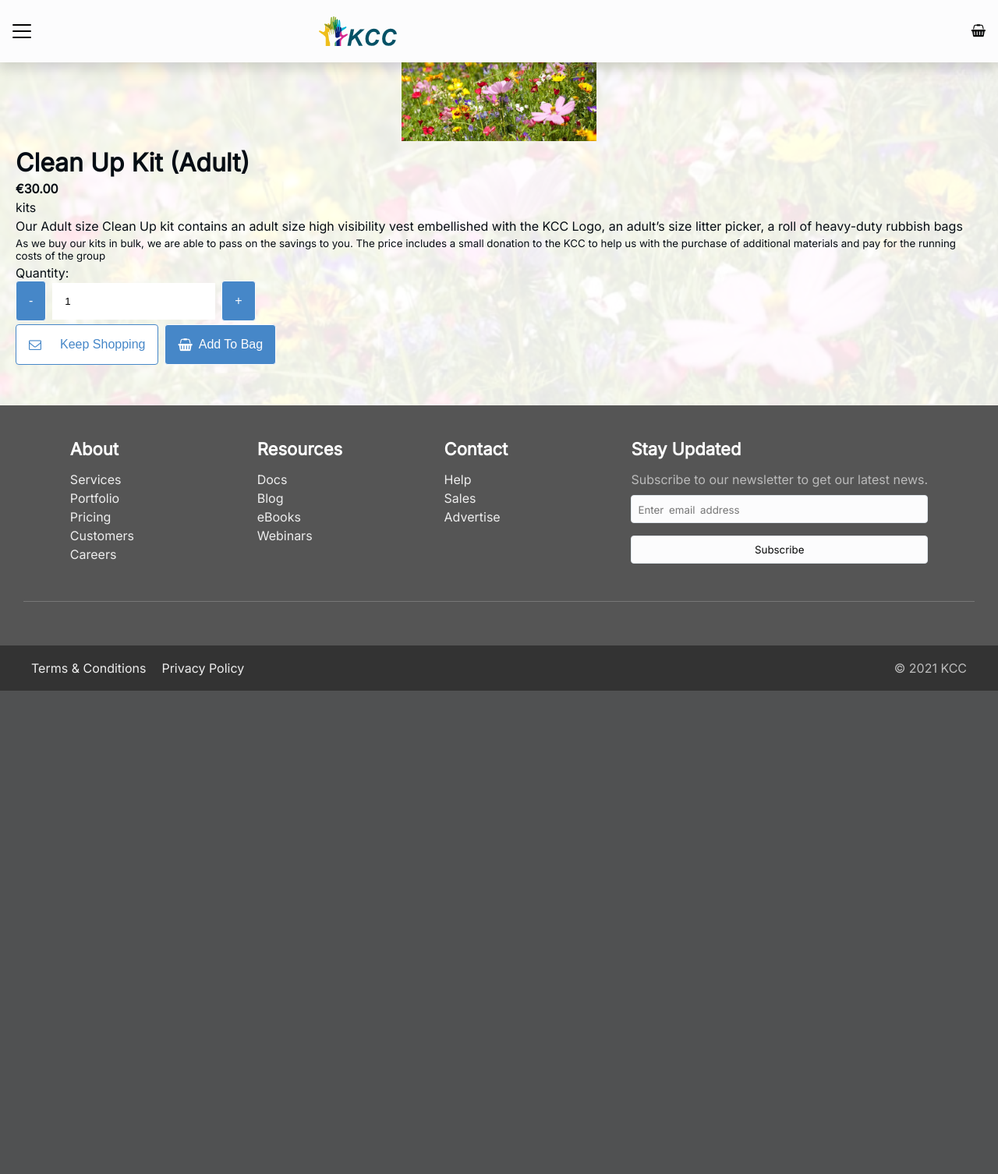
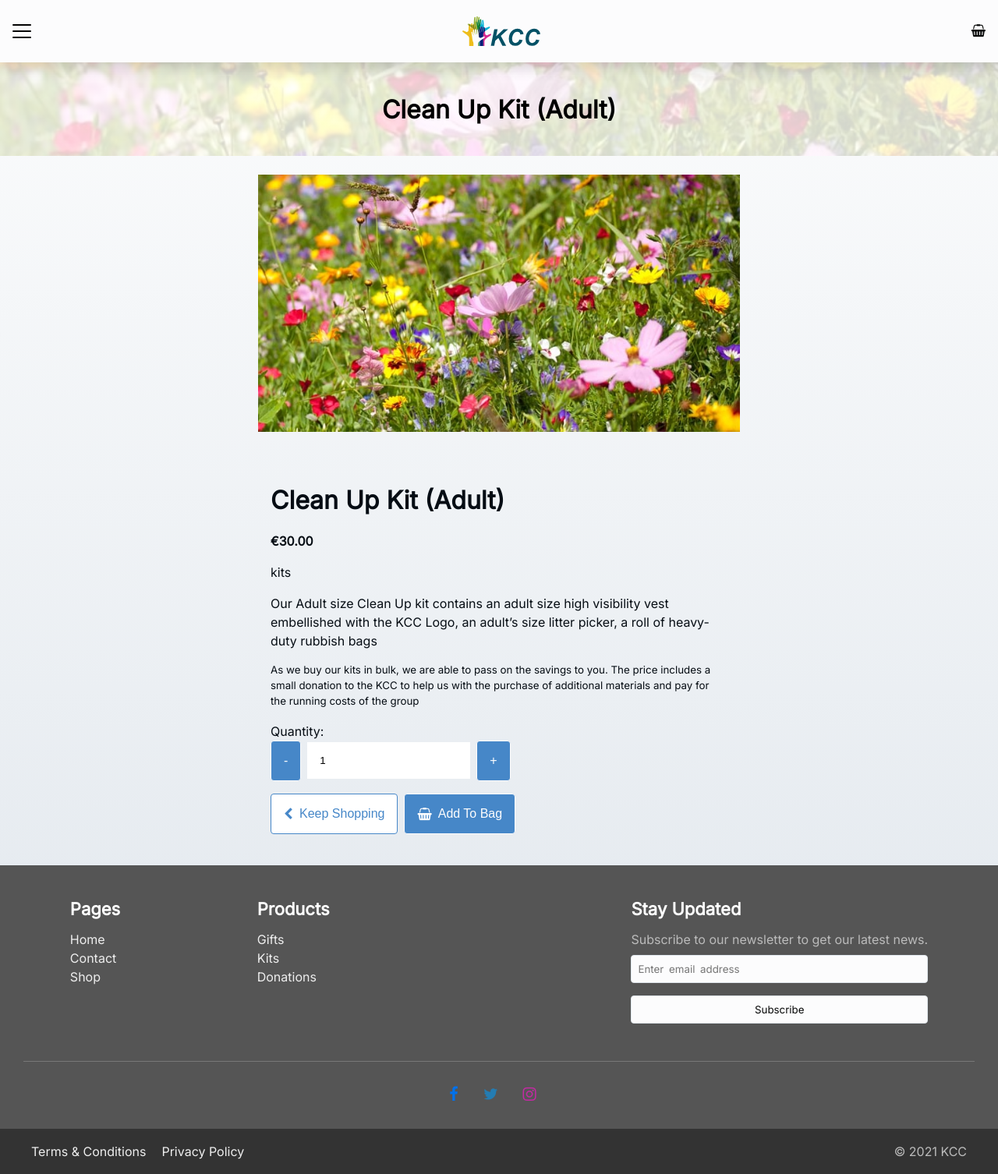
Before and after one commit to Code-Institute-Submissions/edwarddoyle-CI-MS4, a Django app: page /products/1 in a window 1280 px wide. Shown: the whole page at 78% size. Before the commit the page ends 886 px from the top, so only its background shows below. Run offline with Django 3.2, Linux system fonts and the light colour scheme; data comes from the database, SQL or seed files in the repository; some libraries are stand-ins or nearby versions; some web fonts are replaced.

Commit message:
Refactor HTML code

```diff
--- a/home/templates/home/index.html
+++ b/home/templates/home/index.html
@@ -1,11 +1,11 @@
 {% extends "base.html" %}
 {% load static %}
-     <!-- {% url 'shop' %} -->
+
 {% block page_header %}
 <div class="video-holder">
     <video src="{% static 'video/header.mp4' %}" autoplay loop playsinline muted></video>
  </div>
- <header class="homeHeader wVideo">
+ <header class="homeHeader">
     <section class="header-content">
        <h1>Kilmacow Community Clean Up</h1>
        <p>
--- a/products/templates/products/product_detail.html
+++ b/products/templates/products/product_detail.html
@@ -5,26 +5,24 @@
 <link rel="stylesheet" href="{% static 'css/header.css' %}">
 {% endblock %}
 {% block page_header %}
+<section class="masthead" role="img" aria-label="Image Description">
+   <h2>
+      {{ product.name }}
+   </h2>
+</section>
+{% endblock %}
 
-{% endblock %}
-<!-- <section class="masthead" role="img" aria-label="Image Description">
-   <h1>
-       {{ product.name }}
-   </h1>
-     <button>
-       BREADCRUMBS
-     </button>
- </section> -->
 
 {% block content %}
-<section class="contact">
-   <div class="pageContent productContent">
-      <div>
+ <div class="pageContent">
+      <div class="child imgHolder">
          <img src="{% static 'img/flowers.jpg'%}" width="250">
       </div>
-      <div>
+      <div class="child">
          <ol>
-   <li><h2>{{ product.name}}</h2></li>
+            <li>
+               <h2>{{ product.name}}</h2>
+            </li>
             <li><strong>€{{ product.price }}</strong></li>
             <li> {{ product.category }}</li>
             <li> {{ product.description }}</li>
@@ -36,24 +34,27 @@
                   <div class="stepperInput">
                      <button id="step_down" class="button button--addOnLeft">-</button>
                      <input type="text" name="quantity" min="0" value="1" class="input stepperInput__input"
-         data_item_id="{{ product.id }}" id="id_qty_{{ product.id }}"/>
+                        data_item_id="{{ product.id }}" id="id_qty_{{ product.id }}" />
                      <button id="step_up" class="button button--addOnRight">+</button>
                   </div>
                </li>
                <li style="width: 100%;">
-      <button class="button flip" style="margin-right: .5rem; text-align: center;"><i class="icon-email" style="margin-right: .5rem;"></i>Keep Shopping</button>
-      <button type="submit" class="button button--addOnRight"><i class="icon-basket" style="margin-right: .5rem;"></i>Add To Bag</button>
+                  <a href="{% url 'products' %}"><button class="button flip" style="margin-right: .5rem; text-align: center;"><i class="icon-left"
+                        style="margin-right: .5rem;"></i>Keep Shopping</button></a>
+                  <button type="submit" class="button button--addOnRight"><i class="icon-basket"
+                        style="margin-right: .5rem;"></i>Add To Bag</button>
                </li>
                <input type="hidden" name="redirect_url" value="{{ request.path }}">
             </form>
          </ol>
       </div>
    </div>
-</section>
+
 {% endblock %}
 
 
 {% block delayed_js %}
+{{ block.super }}
 <script>
    const stepperValue = document.querySelector('.stepperInput__input');
 
@@ -66,19 +67,18 @@ stepper.forEach((btn) => {
       })
    })
 
-function step(e){
-   e === "step_up" ?  stepUp() : stepDown()
+   function step(e) {
+      e === "step_up" ? stepUp() : stepDown()
 
-   function stepUp(){
+      function stepUp() {
          stepperValue.value++
       }
 
-   function stepDown(){
+      function stepDown() {
          stepperValue.value == 0 ? stepperValue.setAttribute("value", 0) : stepperValue.value--
       }
 
       stepperValue.setAttribute("value", `${stepperValue.value}`)
    }
-
 </script>
 {% endblock %}
--- a/templates/base.html
+++ b/templates/base.html
@@ -16,7 +16,7 @@
     <link rel="mask-icon" href="{% static 'img/apple-mask-icon.svg' %}" color="#000000">
     <link rel="apple-touch-icon" href="{% static 'img/apple-touch-icon.png' %}">
     {% endblock %}
-    <!-- add menifest -->
+
 
     {% block corecss %}
     <link rel="stylesheet" href="{% static 'css/style.css' %}">
@@ -32,14 +32,14 @@
     {% block additional_js %}
     {% endblock %}
 
+    {% block corejs %}
 
-
-    {% block corejs %}
     {{ block.super }}
     <script src="{% static 'js/app.js' %}" type="module" async></script>
     <script src="https://js.stripe.com/v3/"></script>
     {% endblock %}
     <title>KCC {% block additional_title %}{% endblock %}</title>
+
   </head>
   <body>
 
@@ -60,7 +60,7 @@
             {% if request.user.is_superuser %}
             <a href="">Product Management</a>
             {% endif %}
-          <a href="" >My Account</a>
+            <a href="">My Account</a>
             <a href="{% url 'account_logout' %}">Logout</a>
             {% else %}
             <a href="{% url 'account_signup' %}">Register</a>
@@ -73,17 +73,16 @@
 
         </aside>
 
-        <a class="logo" href="{% url 'home' %}"><img class="slideInDown"
-           src="{% static 'img/logo.svg' %}" width="100" loading="lazy"
-           alt="KCC Logo" />
+        <a class="logo" href="{% url 'home' %}"><img class="slideInDown" src="{% static 'img/logo.svg' %}" width="100"
+            loading="lazy" alt="KCC Logo" />
         </a>
 
         <a href="{% url 'view_bag' %}">
-        <div class="shoppingCart slideInDown" ><i class="icon-basket"></i>
+          <div class="shoppingCart slideInDown"><i class="icon-basket"></i></div>
         </a>
 
 
-        </div>
+
       </nav>
 
 
@@ -95,35 +94,32 @@
         {% block content %}
         {% endblock %}
       </main>
-    <button id="scrollToTop">	&#11165;</button>
+      <button id="scrollToTop"> &#11165;</button>
       <footer>
         <!-- Footer main -->
         <section class="ft-main">
           <div class="ft-main-item">
-          <h2 class="ft-title">About</h2>
+            <h2 class="ft-title">Pages</h2>
             <ul>
-            <li><a href="#">Services</a></li>
-            <li><a href="#">Portfolio</a></li>
-            <li><a href="#">Pricing</a></li>
-            <li><a href="#">Customers</a></li>
-            <li><a href="#">Careers</a></li>
+              <li><a href="{% url 'home' %}">Home</a></li>
+              <li><a href="{% url 'contact' %}">Contact</a></li>
+              <li><a href="{% url 'products' %}">Shop</a></li>
             </ul>
           </div>
           <div class="ft-main-item">
-          <h2 class="ft-title">Resources</h2>
+            <h2 class="ft-title">Products</h2>
             <ul>
-            <li><a href="#">Docs</a></li>
-            <li><a href="#">Blog</a></li>
-            <li><a href="#">eBooks</a></li>
-            <li><a href="#">Webinars</a></li>
+              <li><a href="{% url 'products' %}?category=gifts">Gifts</a></li>
+              <li><a href="{% url 'products' %}?category=kits">Kits</a></li>
+              <li><a href="{% url 'products' %}?category=donations">Donations</a></li>
             </ul>
           </div>
           <div class="ft-main-item">
-          <h2 class="ft-title">Contact</h2>
+            <h2 class="ft-title"></h2>
             <ul>
-            <li><a href="#">Help</a></li>
-            <li><a href="#">Sales</a></li>
-            <li><a href="#">Advertise</a></li>
+              <li><a href="#"></a></li>
+              <li><a href="#"></a></li>
+              <li><a href="#"></a></li>
             </ul>
           </div>
           <div class="ft-main-item">
@@ -136,19 +132,14 @@
           </div>
         </section>
 
-      <!-- Footer social -->
         <section class="ft-social">
           <ul class="ft-social-list">
-          <li><a href="#"><i class="fab fa-facebook"></i></a></li>
-          <li><a href="#"><i class="fab fa-twitter"></i></a></li>
-          <li><a href="#"><i class="fab fa-instagram"></i></a></li>
-          <li><a href="#"><i class="fab fa-github"></i></a></li>
-          <li><a href="#"><i class="fab fa-linkedin"></i></a></li>
-          <li><a href="#"><i class="fab fa-youtube"></i></a></li>
+            <li><a href="#"><i class="icon-facebook"></i></a></li>
+            <li><a href="#"><i class="icon-twitter"></i></a></li>
+            <li><a href="#"><i class="icon-instagram"></i></a></li>
           </ul>
         </section>
 
-      <!-- Footer legal -->
         <section class="ft-legal">
           <ul class="ft-legal-list">
             <li><a href="{% url 'terms' %}">Terms &amp; Conditions</a></li>
@@ -159,9 +150,6 @@
       </footer>
 
 
-
-
-
 {% block delayed_js %}
 {% endblock %}
 
```
Also changed, not shown: bag/templates/bag/bag.html (+4 -7 lines), home/templates/home/contact.html (+8 -10 lines), products/templates/products/products.html (+3 -5 lines). Lines whose indentation alone changed are shown as unchanged.
